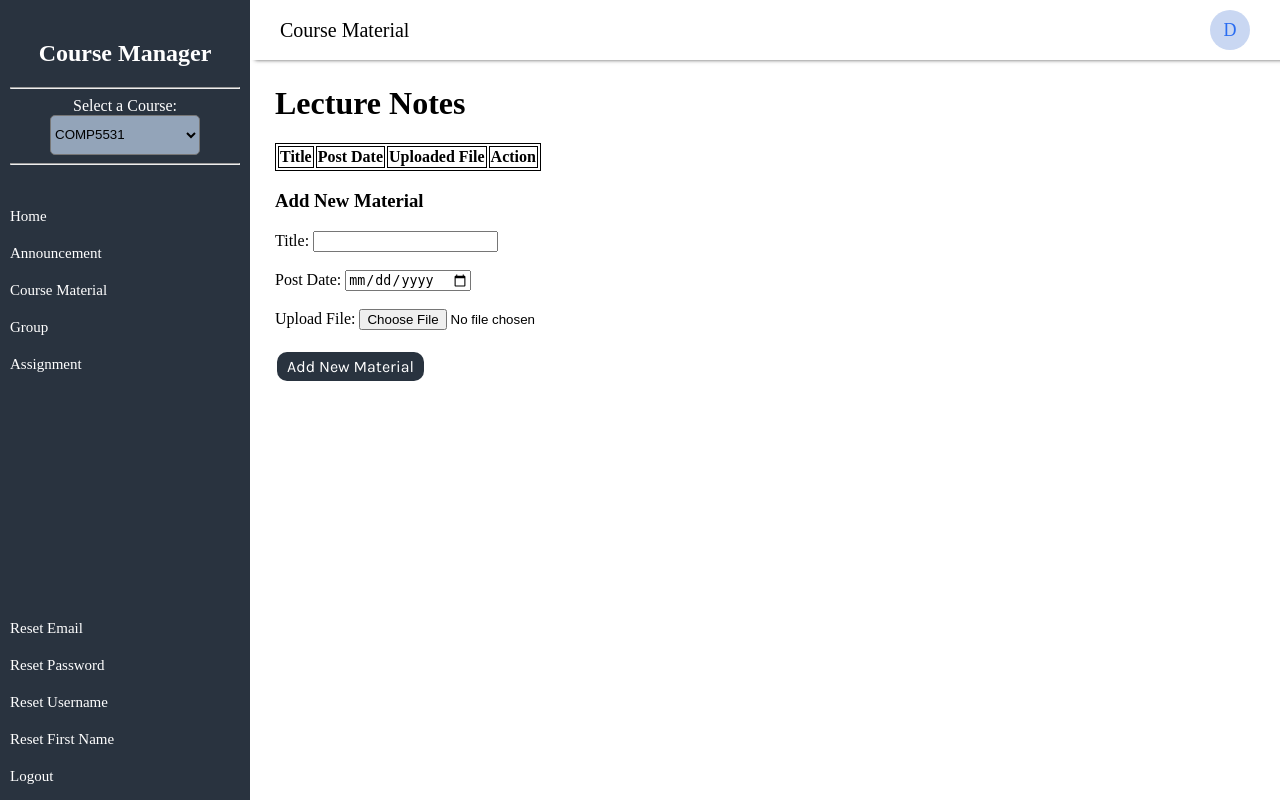
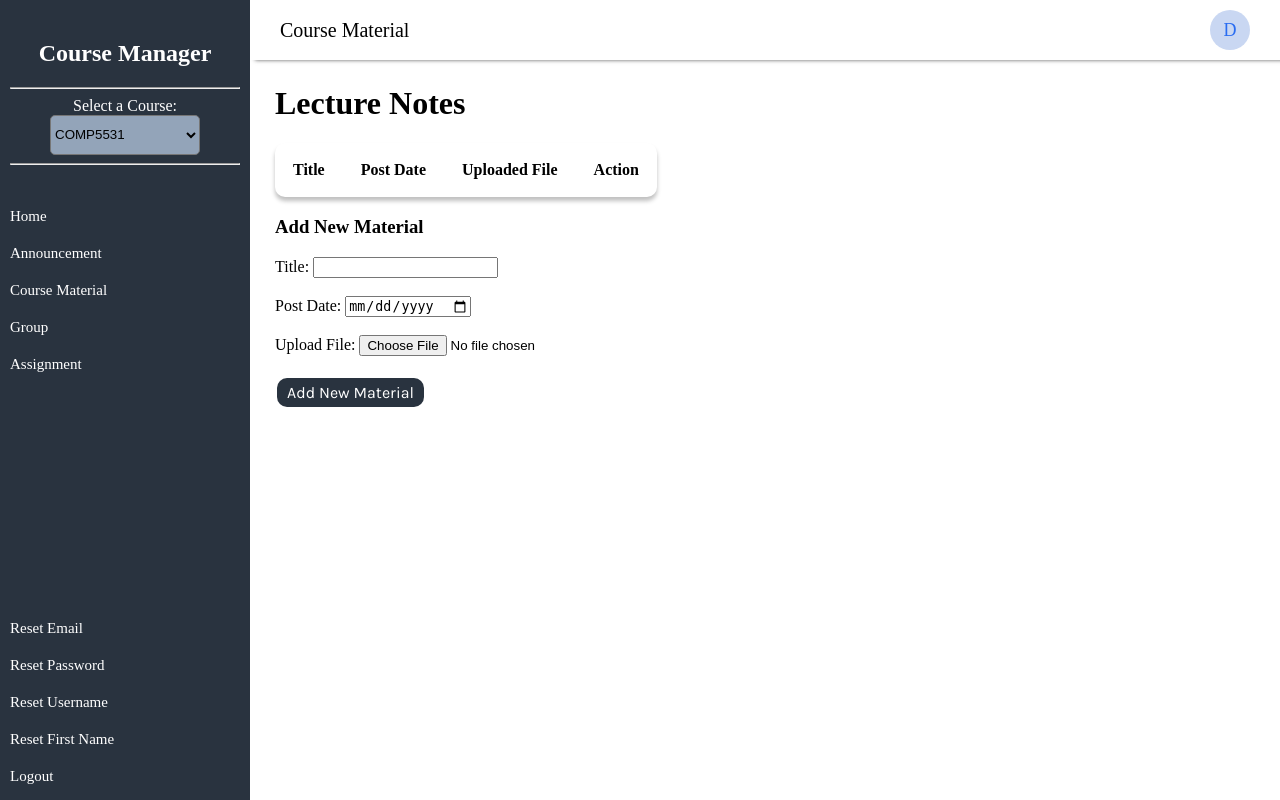
Before and after one commit to jessiemoszko/CrsMgr, a PHP site: page /course_material.php in a window 1280 px wide. Run offline with PHP 8.4, Linux system fonts and the light colour scheme; a user stored in the database is signed in; data that the repository does not hold is empty.

Commit message:
edit styling of table

```diff
--- a/course_material.css
+++ b/course_material.css
@@ -21,6 +21,31 @@ main {
 
 }
 
+table {
+    position: relative;
+    background: white;
+    box-shadow: 0px 4px 4px rgba(0, 0, 0, 0.25);
+    border-radius: 10px;
+    border-collapse: collapse;
+}
+
+tr {
+    border-bottom: 1px solid black;
+
+}
+
+tr:last-child {
+    border-bottom: none;
+}
+
+th, td {
+    border: none;
+    padding: 18px;
+    text-align: left;
+}
+
+
+
 .button {
     font-family: 'Karla', sans-serif;
     background-color:  #29333F;
--- a/course_material.php
+++ b/course_material.php
@@ -10,7 +10,7 @@ $result = mysqli_query($conn, $query);
 
 // Handle form submission
 if ($_SERVER["REQUEST_METHOD"] == "POST") {
-    // Check if the form is for deleting a row
+    // Check if the form is deleting a row
     if (isset($_POST['delete_id'])) {
         $deleteID = $_POST['delete_id'];
         $deleteQuery = "DELETE FROM course_material WHERE material_ID = '$deleteID'";
@@ -63,12 +63,6 @@ if ($_SERVER["REQUEST_METHOD"] == "POST") {
     <link rel="stylesheet" href="course_material.css">
     <title>Course Material</title>
 </head>
-
-<style>
-    table, th, tr, td {
-    border: 1px solid black;
-}
-</style>
 
 <body>
     <main>
```
